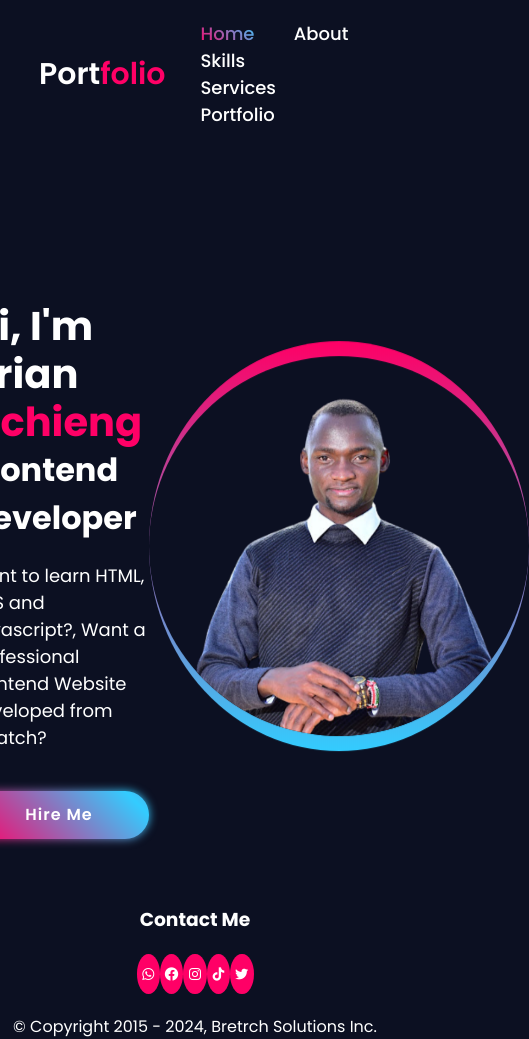
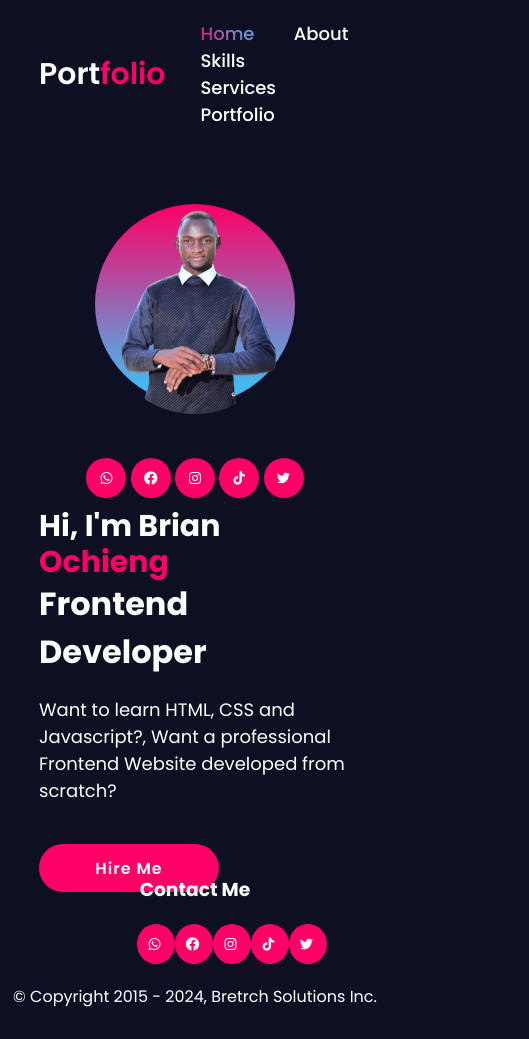
Before and after one commit to bretechkenya/my-portfolio, a plain HTML site: page index.html in a window 390 px wide. Shown: the whole page, 529 px wide, since content can reach past the window. After the commit the page ends 1009 px from the top, so only its background shows below. Drawn offline with nearby package versions, Linux system fonts and the light colour scheme.

Commit message:
modified:   index.html modified:   services.html modified:   style.css

```diff
--- a/index.html
+++ b/index.html
@@ -23,52 +23,73 @@
 			<a href="#home" class="logo">Port<span>folio</span> </a>
 
 			<nav class="navbar">
-				<a href="#home"  style="--i : 1" class="active">Home</a>
-				<a href="about.html" style="--i : 2">About</a>
-				<a href="skills.html" style="--i : 3">Skills</a>
-				<a href="services.html" style="--i : 4">Services</a>
-				<a href="portfolio.html" style="--i : 5">Portfolio</a>
+				<a href="#home" style="--i: 1" class="active">Home</a>
+				<a href="about.html" style="--i: 2">About</a>
+				<a href="skills.html" style="--i: 3">Skills</a>
+				<a href="services.html" style="--i: 4">Services</a>
+				<a href="portfolio.html" style="--i: 5">Portfolio</a>
 			</nav>
 		</header>
 
-		<section class="home">
-			<!-- <div class="home-sci">
-            <a href="https://wa.me/qr/AECYUDCPOTDIL1"><i class="bx bxl-whatsapp"></i></a>
-            <a href="https://www.facebook.com/Bretech254"><i class="bx bxl-facebook-circle"></i></a>
-            <a href="https://www.instagram.com/i_am_brian_9632?igsh=MXZwYmdlcGpvbnBweA=="><i class="bx bxl-instagram"></i></a>
-            <a href="https://www.tiktok.com/@orungijnr?_t=8kNdMiVlaQo&_r=1"><i class='bx bxl-tiktok' ></i></i></a>
-            <a href="https://x.com/bretechkenya?t=xrDtxR6uNzxFBGa79hG-Ug&s=09"><i class="bx bxl-twitter"></i></a>
-			</div> -->
+		<div class="home">
+			<div class="home-image">
+				<div class="glowing-circle">
+					<div class="image">
+						<img src="bretech.png" alt="home image" />
+					</div>
+				</div>
+			</div>
+			<div class="home-sci">
+				<a href="https://wa.me/qr/AECYUDCPOTDIL1"
+					><i class="bx bxl-whatsapp"></i
+				></a>
+				<a href="https://www.facebook.com/Bretech254"
+					><i class="bx bxl-facebook-circle"></i
+				></a>
+				<a
+					href="https://www.instagram.com/i_am_brian_9632?igsh=MXZwYmdlcGpvbnBweA=="
+					><i class="bx bxl-instagram"></i
+				></a>
+				<a href="https://www.tiktok.com/@orungijnr?_t=8kNdMiVlaQo&_r=1"
+					><i class="bx bxl-tiktok"></i
+				></a>
+				<a href="https://x.com/bretechkenya?t=xrDtxR6uNzxFBGa79hG-Ug&s=09"
+					><i class="bx bxl-twitter"></i
+				></a>
+			</div>
 			<div class="home-content">
 				<h1>Hi, I'm Brian <span>Ochieng</span></h1>
 				<h3>Frontend Developer</h3>
 				<p>
-					Want to learn HTML, CSS and Javascript?, Want a professional Frontend Website developed from scratch?
+					Want to learn HTML, CSS and Javascript?, Want a professional Frontend
+					Website developed from scratch?
 				</p>
 				<a href="mailto:ochiengbrian634@gmail.com" class="btn">Hire Me</a>
 			</div>
-         <div class="home-image">
-            <div class="glowing-circle">
-               <div class="image">
-                  <img src="bretech.png" alt="home image">
 		</div>
-            </div>
-         </div>
-		</section>
 		<footer>
 			<div class="footer-content">
 				<h3>Contact Me</h3>
 				<div class="footer-icons">
-               <a href="https://wa.me/qr/AECYUDCPOTDIL1"><i class="bx bxl-whatsapp"></i></a>
-               <a href="https://www.facebook.com/Bretech254"><i class="bx bxl-facebook-circle"></i></a>
-               <a href="https://www.instagram.com/i_am_brian_9632?igsh=MXZwYmdlcGpvbnBweA=="><i class="bx bxl-instagram"></i></a>
-               <a href="https://www.tiktok.com/@orungijnr?_t=8kNdMiVlaQo&_r=1"><i class='bx bxl-tiktok' ></i></i></a>
-               <a href="https://x.com/bretechkenya?t=xrDtxR6uNzxFBGa79hG-Ug&s=09"><i class="bx bxl-twitter"></i></a>
+					<a href="https://wa.me/qr/AECYUDCPOTDIL1"
+						><i class="bx bxl-whatsapp"></i
+					></a>
+					<a href="https://www.facebook.com/Bretech254"
+						><i class="bx bxl-facebook-circle"></i
+					></a>
+					<a
+						href="https://www.instagram.com/i_am_brian_9632?igsh=MXZwYmdlcGpvbnBweA=="
+						><i class="bx bxl-instagram"></i
+					></a>
+					<a href="https://www.tiktok.com/@orungijnr?_t=8kNdMiVlaQo&_r=1"
+						><i class="bx bxl-tiktok"></i
+					></a>
+					<a href="https://x.com/bretechkenya?t=xrDtxR6uNzxFBGa79hG-Ug&s=09"
+						><i class="bx bxl-twitter"></i
+					></a>
 				</div>
 				<div class="footer-text">
-               <p>
-                  &copy; Copyright 2015 - 2024, Bretrch Solutions Inc.
-               </p>
+					<p>&copy; Copyright 2015 - 2024, Bretrch Solutions Inc.</p>
 				</div>
 			</div>
 		</footer>
--- a/style.css
+++ b/style.css
@@ -56,10 +56,11 @@ span {
    background: linear-gradient(45deg, #f06, #3cf);
    -webkit-text-fill-color: transparent;
    -webkit-background-clip: text;
+   background-clip: text;
 }
 
 .home {
-   height: 100vh;
+   height: auto;
    width: 100%;
    display: flex;
    align-items: center;
@@ -68,7 +69,6 @@ span {
 }
 
 .home-sci a {
-   position: relative;
    display: flex;
    text-decoration: none;
    justify-content: center;
@@ -79,7 +79,7 @@ span {
    border-radius: 50%;
    color: #fff;
    margin: 20px 0;
-   z-index: 1;
+
 }
 
 .home-sci a:nth-child(1) {
@@ -112,37 +112,6 @@ span {
    animation-delay: 2.1s;
 }
 
-.home-sci a::before {
-   content: ' ';
-   position: absolute;
-   width: 100%;
-   height: 100%;
-   background: linear-gradient(45deg, #f06, #3cf);
-   border-radius: 50%;
-   transition: 0.3s ease;
-   z-index: -1;
-}
-
-.home-sci a:hover::before {
-   filter: blur(5px);
-}
-
-.home-sci a::after {
-   content: ' ';
-   position: absolute;
-   width: 100%;
-   height: 100%;
-   transform: scale(.88);
-   background: #0c1022;
-   border-radius: 50%;
-   transition: 0.3s ease;
-   z-index: -1;
-}
-
-.home-sci a:hover::after {
-   transform: scale(0);
-}
-
 .home-image {
    width: 410px;
    height: 410px;
@@ -152,7 +121,6 @@ span {
 }
 
 .home-image .glowing-circle {
-   display: relative;
    border-radius: 50%;
    background: linear-gradient(#f06, #3cf);
    width: 100%;
@@ -161,18 +129,6 @@ span {
    justify-content: center;
    align-items: center;
 }
-
-.home-image .glowing-circle::after {
-   content: '';
-   position: absolute;
-   width: 380PX;
-   height: 380PX;
-   background: #0c1022;
-   border-radius: 50%;
-   justify-content: center;
-   align-items: center;
-}
-
 
 .glowing-circle .image {
    position: relative;
@@ -195,7 +151,7 @@ span {
 
 
 .home-content {
-   max-width: 500px;
+   width: 340px;
    margin-left: -70px;
 }
 
@@ -234,51 +190,13 @@ span {
    font-weight: 600;
    border-radius: 40px;
    text-decoration: none;
+   background-color: #f06;
    color: white;
    justify-content: center;
    align-items: center;
-   z-index: 1;
    opacity: 0;
    animation: slideTop 1s ease forwards;
    animation-delay: 1.8s;
-}
-
-.btn::before {
-   content: ' ';
-   position: absolute;
-   top: 0;
-   left: 0;
-   inset: 0;
-   border-radius: 40px;
-   background: linear-gradient(45deg, #f06, #3cf, #f06);
-   z-index: -1;
-   background-size: 200%;
-   background-position: 0 0;
-   filter: blur(5px);
-   transition: .5s ease;
-}
-
-.btn:hover::before {
-   background-position: 100% 0;
-}
-
-.btn::after {
-   content: ' ';
-   position: absolute;
-   top: 0;
-   left: 0;
-   inset: 0;
-   border-radius: 40px;
-   background-position: 0 0;
-   background: linear-gradient(45deg, #f06, #3cf, #f06);
-   z-index: -1;
-   background-size: 200%;
-   transition: .4s ease;
-}
-
-
-.btn:hover::after {
-   background-position: 100% 0;
 }
 
 .footer-content {
@@ -385,9 +303,95 @@ span {
 
    50% {
       transform: translateY(-24px);
+   }
 
-      100% {
-         opacity: 1;
-         transform: scale(1);
-      }
+   100% {
+      opacity: 1;
+      transform: scale(1);
    }
+}
+
+@media only screen and (max-width: 412px) {
+   .home {
+      flex-direction: column;
+      align-items: center;
+   }
+
+   .home-content {
+      width: 100%;
+      justify-content: center;
+      align-items: center;
+      margin: 0 auto;
+      text-align: left;
+   }
+
+   .home-content h1 {
+      font-size: 30px;
+      margin: 0 auto;
+      width: 100%;
+   }
+
+   .home-sci a {
+      display: inline-flex;
+      text-decoration: none;
+      justify-content: center;
+      text-align: center;
+      align-items: center;
+      padding: 20px 10px;
+      width: 40px;
+      height: 40px;
+      background: linear-gradient(45deg, #f06, #f06);
+      border-radius: 50%;
+      color: #fff;
+      margin: 10px 0;
+
+   }
+
+   .footer-icons a {
+      display: inline-flex;
+      text-decoration: none;
+      justify-content: center;
+      text-align: center;
+      align-items: center;
+      padding: 20px 10px;
+      background: linear-gradient(45deg, #f06, #f06);
+      border-radius: 50%;
+      color: #fff;
+      margin: 20px 0;
+      letter-spacing: 2px;
+   }
+
+   .home-image .glowing-circle {
+      justify-content: center;
+      align-items: center;
+      width: 200px;
+      height: 200px;
+      margin: 10px auto;
+   }
+
+   .glowing-circle .image {
+      position: relative;
+      height: 220px;
+      width: 200px;
+      overflow: hidden;
+
+   }
+
+   .home-image {
+      width: 210px;
+      height: 230px;
+   }
+
+   .image img {
+      position: absolute;
+      top: 10px;
+      left: 50%;
+      transform: translateX(-50%);
+      max-width: 170px;
+      object-fit: cover;
+   }
+
+   .footer-text {
+      text-align: center;
+   }
+}
```
Also changed, not shown: services.html (+9 -0 lines), 1 other file. Lines whose indentation alone changed are shown as unchanged.
